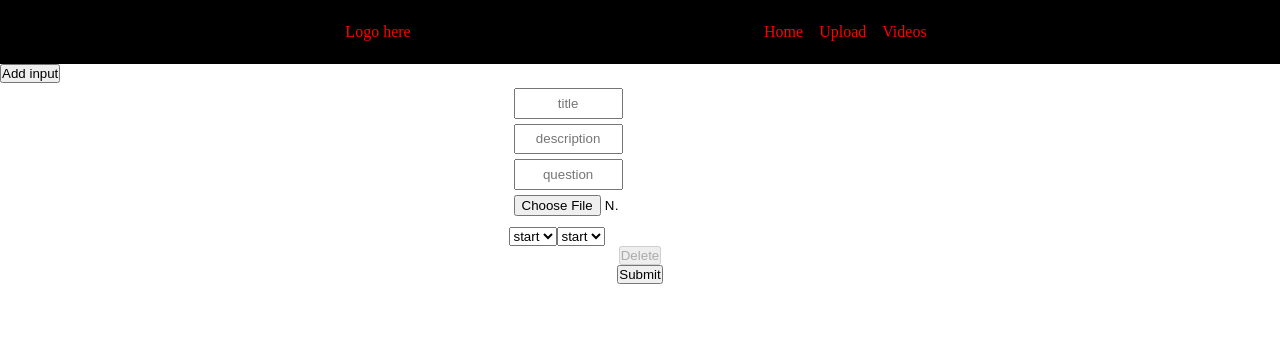
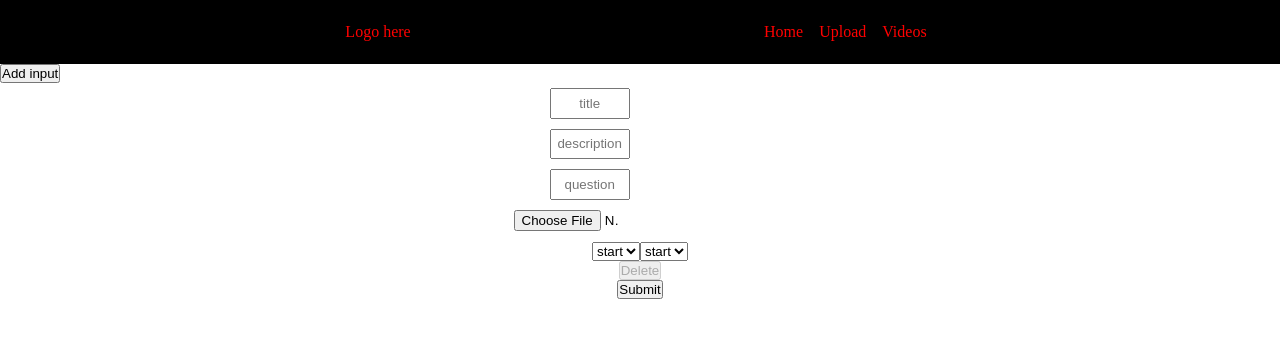
Before and after one commit to roniakiola/interactive-video-presentation, a React (Create React App) app: page /upload in a window 1280 px wide. Shown: the top 338 px of the page. Built offline with nearby package versions, Linux system fonts and the light colour scheme.

Commit message:
refractoring input values

```diff
--- a/src/components/UploadInputFields.tsx
+++ b/src/components/UploadInputFields.tsx
@@ -13,7 +13,7 @@ type InputProps = {
   arr: Array<any>;
   yesVal: string;
   noVal: string;
-  lastVid: boolean;
+  // lastVid: boolean;
 };
 export const InputFields = (props: InputProps) => {
   const {
@@ -26,7 +26,7 @@ export const InputFields = (props: InputProps) => {
     noVal,
     onChange,
     onFileChange,
-    lastVid,
+    // lastVid,
   } = props;
 
   // console.log(lastVid);
--- a/src/css/upload.css
+++ b/src/css/upload.css
@@ -2,6 +2,13 @@
   display: flex;
   flex-direction: column;
   align-items: center;
+}
+
+.input-container {
+  display: flex;
+  flex-direction: column;
+  align-items: center;
+  justify-content: center;
 }
 
 .input-field {
--- a/src/views/UploadVideo.tsx
+++ b/src/views/UploadVideo.tsx
@@ -6,23 +6,24 @@ const UploadVideo = () => {
   const url = 'http://localhost:3001';
 
   interface DataSet {
-    title: string;
-    description: string;
-    question: string;
-    path?: string;
-    yesVal: string;
-    noVal: string;
+    videoUrlTitle: string;
+    videoUrlDesc: string;
+    optionsQuestion: string;
+    videoUrl: string;
+    yesValue: string;
+    noValue: string;
   }
 
   const [arr, setArr] = useState<Array<any>>(['start', 'end']);
 
   const [inputData, setData] = useState<DataSet[]>([
     {
-      title: '',
-      description: '',
-      question: '',
-      yesVal: '0',
-      noVal: '0',
+      videoUrlTitle: '',
+      videoUrlDesc: '',
+      optionsQuestion: '',
+      yesValue: '0',
+      noValue: '0',
+      videoUrl: '',
     },
   ]);
 
@@ -48,12 +49,12 @@ const UploadVideo = () => {
       body: fdFile,
     };
     const response = await fetch(url + '/upload', fetchOptions);
-    const filePath = await response.json();
-    console.log(filePath);
+    const filevideoUrl = await response.json();
+    console.log(filevideoUrl);
     console.log(inputData[index]);
-    //save filepath to right inputData
+    //save filevideoUrl to right inputData
     let data = inputData[index];
-    data.path = filePath;
+    data.videoUrl = filevideoUrl;
   };
 
   const handleSubmit = async (e: any) => {
@@ -73,11 +74,12 @@ const UploadVideo = () => {
 
   const addInputFields = () => {
     let newInputObject = {
-      title: '',
-      description: '',
-      question: '',
-      yesVal: '0',
-      noVal: '0',
+      videoUrlTitle: '',
+      videoUrlDesc: '',
+      optionsQuestion: '',
+      yesValue: '0',
+      noValue: '0',
+      videoUrl: '',
     };
     setData([...inputData, newInputObject]);
     inputData.forEach((item, index) => {
@@ -112,15 +114,17 @@ const UploadVideo = () => {
                 onChange={handleChange}
                 onFileChange={onFileChange}
                 index={index}
-                title={obj.title}
-                desc={obj.description}
-                quest={obj.question}
+                title={obj.videoUrlTitle}
+                desc={obj.videoUrlDesc}
+                quest={obj.optionsQuestion}
                 yesVal={
-                  obj.yesVal === 'start' ? (obj.yesVal = '0') : obj.yesVal
+                  obj.yesValue === 'start' ? (obj.yesValue = '0') : obj.yesValue
                 }
-                noVal={obj.noVal === 'start' ? (obj.noVal = '0') : obj.noVal}
+                noVal={
+                  obj.noValue === 'start' ? (obj.noValue = '0') : obj.noValue
+                }
                 arr={arr}
-                lastVid={index === inputData.length - 1 ? true : false}
+                // lastVid={index === inputData.length - 1 ? true : false}
               />
             </>
           );
```
